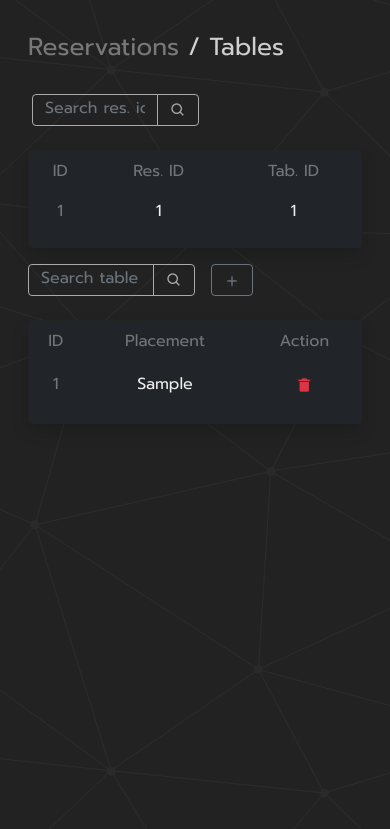
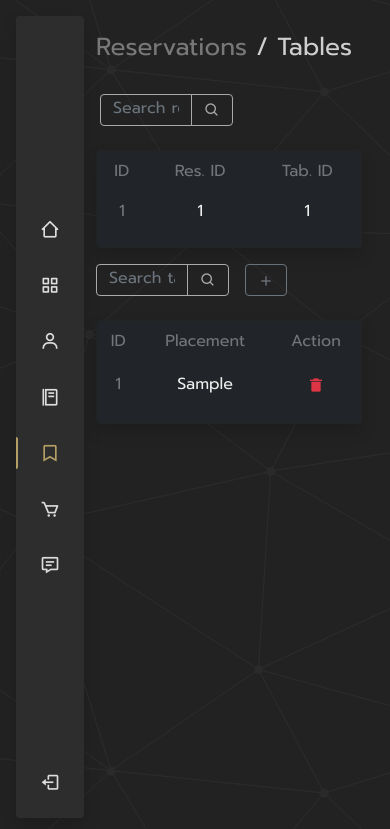
Before and after one commit to v-rowjee/DinasAdmin, a PHP site: page /tables.php in a window 390 px wide. Shown: the top 829 px of the page. Run offline with PHP 8.4, Linux system fonts and the light colour scheme; the visitor is signed in with stand-in values (Sample User, id 1); tables that the repository leaves empty or names only in its code hold one stand-in row (values such as "Sample post"); some web fonts are replaced.

Commit message:
sidenav mobile

```diff
--- a/css/sidenav.css
+++ b/css/sidenav.css
@@ -47,7 +47,7 @@ a {
   cursor: pointer;
   color: var(--text);
 }
-.header_toggle:hover{
+.header_toggle:hover {
   color: var(--primary-light);
 }
 
@@ -100,7 +100,7 @@ a {
 .nav_link {
   position: relative;
   color: var(--first-color-light);
-  margin-bottom: 1.5rem;
+  margin-bottom: 1rem;
   transition: 0.3s;
 }
 
@@ -142,8 +142,6 @@ a {
   height: 100vh;
 }
 
-/*  for larger screen */
-@media screen and (min-width: 512px) {
 body {
   padding-left: calc(var(--nav-width));
 }
@@ -160,4 +158,9 @@ a {
 .body-pd {
   padding-left: calc(var(--nav-width) + 168px);
 }
+
+@media screen and (max-width: 512px) {
+  #header-toggle {
+    display: none;
   }
+}
```
Lines whose indentation alone changed are shown as unchanged.
